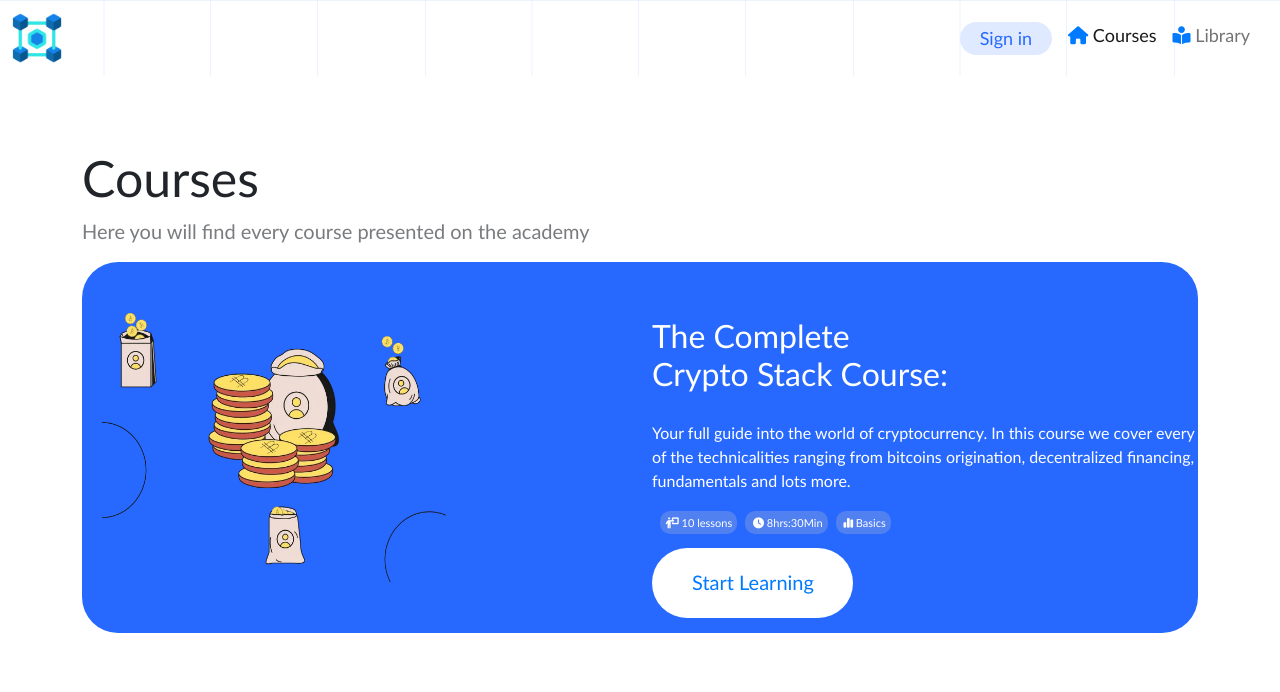
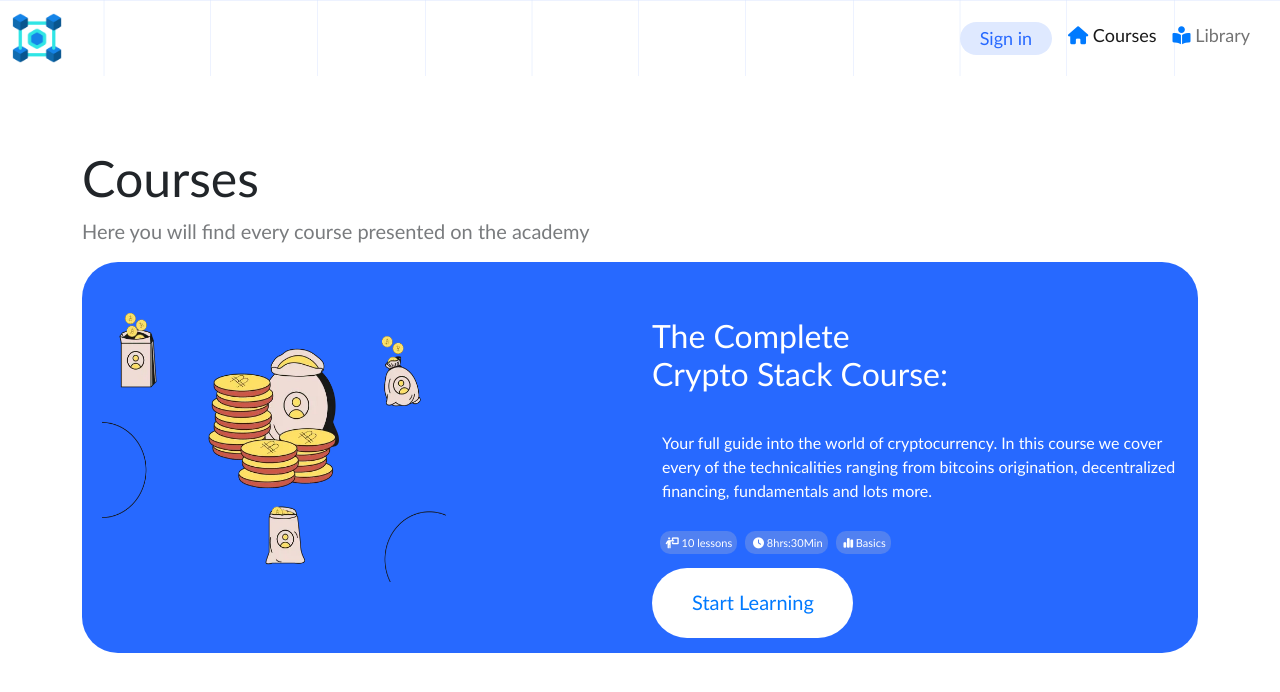
Before and after one commit to TEE2DWHY/TeamDefi, a React (Create React App) app: page /course in a window 1280 px wide. Shown: the top 692 px of the page. Built offline with nearby package versions, Linux system fonts and the light colour scheme.

Commit message:
started working on the courses page

```diff
--- a/src/pages/Course.js
+++ b/src/pages/Course.js
@@ -36,7 +36,7 @@ const Courses = () => {
                         </div>
                         <div className='col-lg-6'>
                             <h2 style={{ color: "#fff", marginTop: "10%" }}>The Complete <br />Crypto Stack Course: <br /> </h2>
-                            <p style={{ color: "#fff", fontSize: "16px", marginTop: "5%" }}>Your full guide into the world of cryptocurrency. In this course we cover every of the technicalities ranging from bitcoins origination, decentralized financing, fundamentals and lots more.</p>
+                            <p style={{ color: "#fff", fontSize: "16px", marginTop: "5%", padding: "10px" }}>Your full guide into the world of cryptocurrency. In this course we cover every of the technicalities ranging from bitcoins origination, decentralized financing, fundamentals and lots more.</p>
                             <div className='academy-details'> <i class="fa-solid fa-person-chalkboard" style={{ color: "#fff" }}></i> 10 lessons</div>
                             <div className='academy-details'> <i class="fa-solid fa-clock" style={{ color: "#fff" }}></i> 8hrs:30Min</div>
                             <div className='academy-details'> <i class="fa-solid fa-chart-simple" style={{ color: "#fff" }}></i> Basics</div>
```
